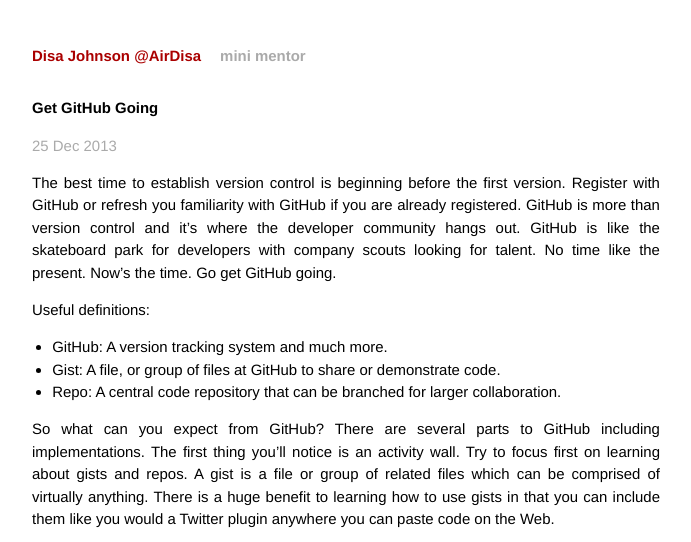
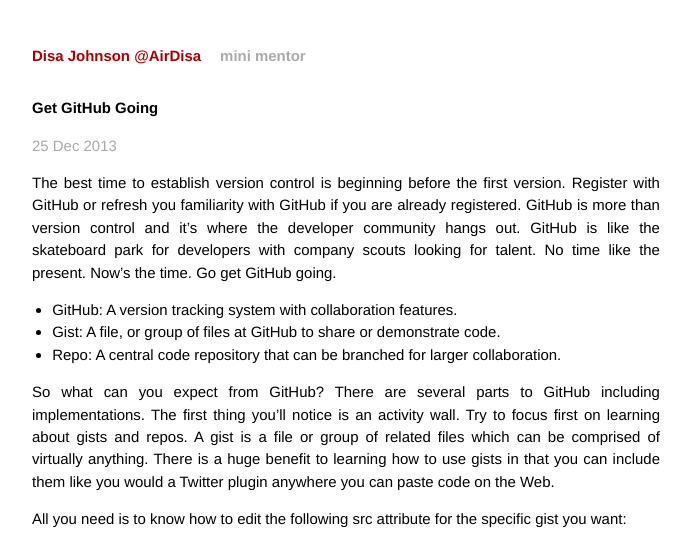
Before and after one commit to AirDisa/airdisa.github.io, a Jekyll site: the page built from _posts/2013-12-25-get-github-going.markdown, in a window 1280 px wide, cut to the strip 0-542 px from the top of the page. Shown: the whole strip, without its empty margins (294-985 px from the left). Built offline with Jekyll 4.4.1, drawn with Linux system fonts in a browser that asks for light colours; Markdown is read by kramdown in place of the engine named in the settings.

Commit message:
[0.0.30 Blog] Edit markdown for valid html

```diff
--- a/_posts/2013-12-25-get-github-going.markdown
+++ b/_posts/2013-12-25-get-github-going.markdown
@@ -9,9 +9,8 @@
 
 The best time to establish version control is beginning before the first version. Register with GitHub or refresh you familiarity with GitHub if you are already registered. GitHub is more than version control and it's where the developer community hangs out. GitHub is like the skateboard park for developers with company scouts looking for talent. No time like the present. Now's the time. Go get GitHub going.
 
-Useful definitions:
 <ul>
-  <li>GitHub: A version tracking system and much more.</li>
+  <li>GitHub: A version tracking system with collaboration features.</li>
   <li>Gist: A file, or group of files at GitHub to share or demonstrate code.</li>
   <li>Repo: A central code repository that can be branched for larger collaboration.</li>
 </ul>
```
Also changed, not shown: 1 other file.
